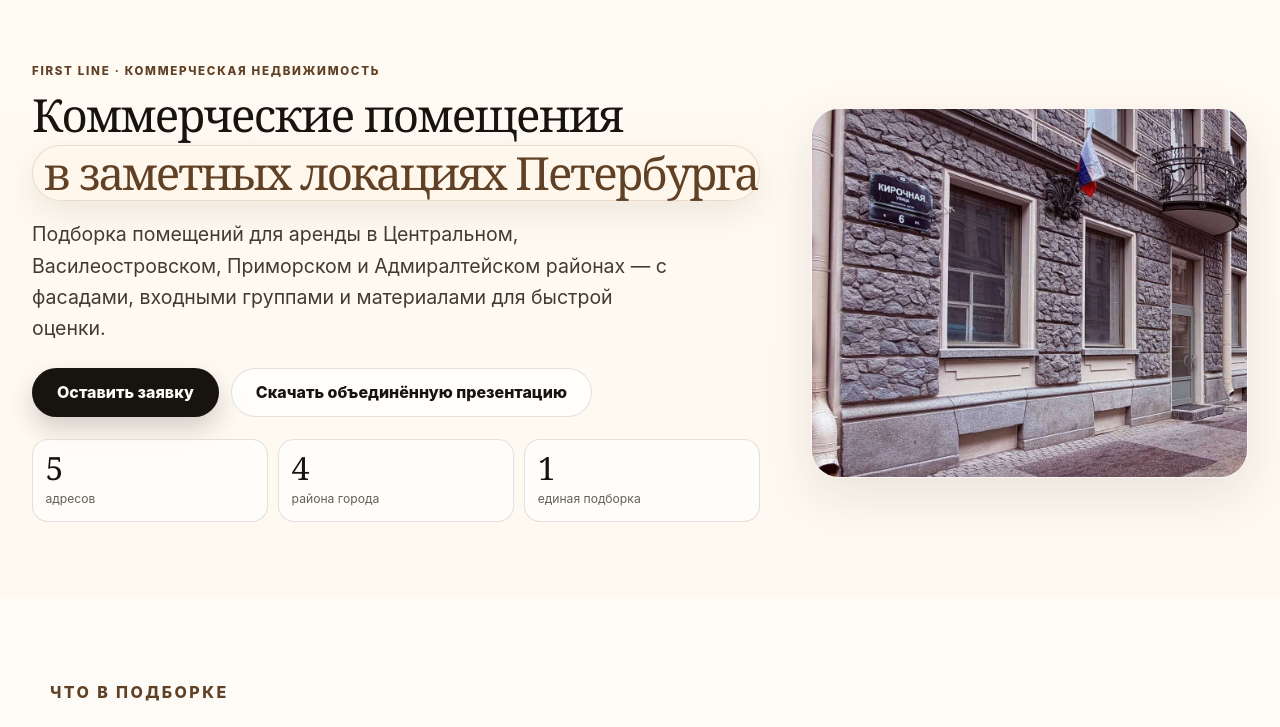
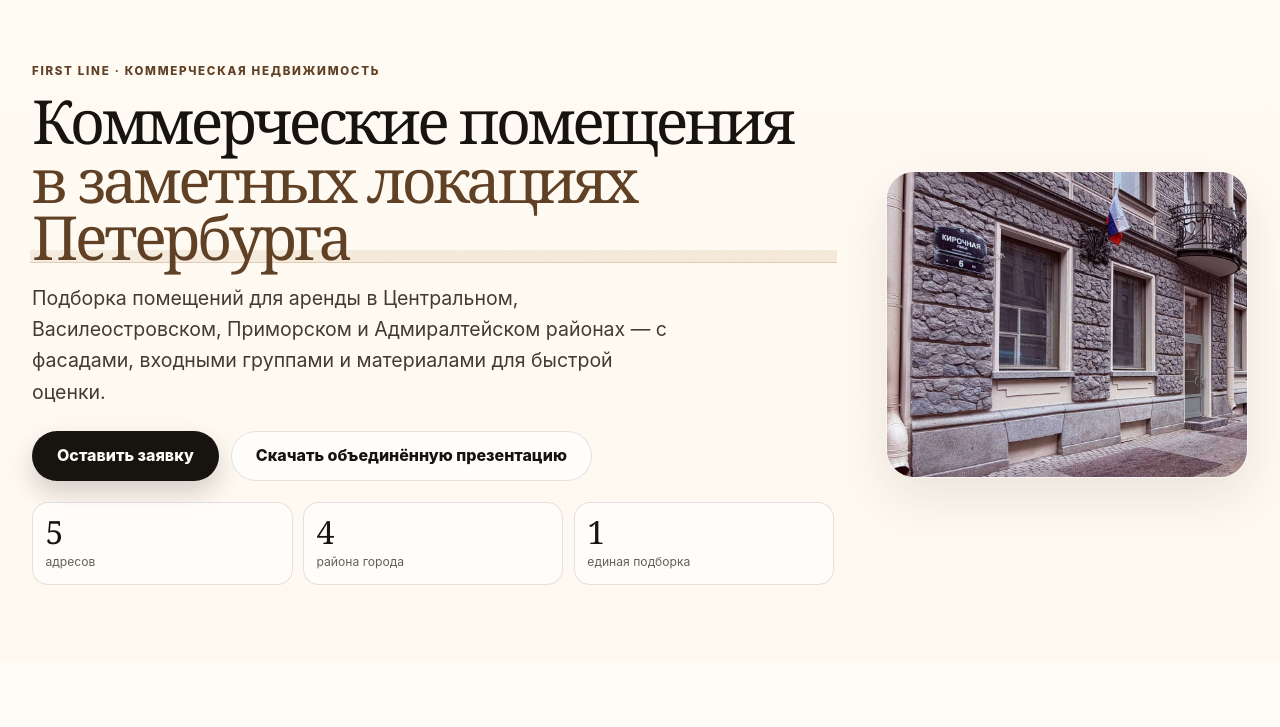
Before and after one commit to Mitronomik/mysiteA, an Astro site: page / in a window 1280 px wide. Shown: the top 727 px of the page. Built offline with nearby package versions, Linux system fonts and the light colour scheme; Astro itself is replaced by a stand-in of ours.

Commit message:
Refine hero headline hierarchy

```diff
--- a/src/components/Hero.astro
+++ b/src/components/Hero.astro
@@ -18,7 +18,7 @@ const { hero, cta } = Astro.props;
       <p class="eyebrow">{hero.eyebrow}</p>
       <h1 id="hero-title" class="hero__title">
         <span class="hero__title-line">{hero.titleLine1}</span>
-        <span class="hero__title-line hero__title-line--accent">{hero.titleLine2}</span>
+        <span class="hero__title-line hero__title-accent">{hero.titleLine2}</span>
       </h1>
       <p class="hero__lead">{hero.lead}</p>
       <div class="hero__actions" aria-label="Основные действия">
--- a/src/styles/global.css
+++ b/src/styles/global.css
@@ -107,7 +107,7 @@ h1 {
 h2 {
   max-width: 15ch;
   margin-bottom: 1rem;
-  font-size: clamp(2rem, 4.2vw, 3.7rem);
+  font-size: clamp(2rem, 3.4vw, 3.35rem);
 }
 
 h3 {
@@ -217,27 +217,42 @@ input:focus-visible {
 }
 
 .hero__title {
+  position: relative;
   max-width: 100%;
-  margin-bottom: 1.15rem;
-  font-size: clamp(2.65rem, 8.4vw, 4.25rem);
-  line-height: 1.01;
+  margin-bottom: 1.1rem;
+  font-family: var(--font-display);
+  font-size: clamp(3.2rem, 12vw, 4.9rem);
+  font-weight: 500;
+  letter-spacing: -0.055em;
+  line-height: 0.96;
 }
 
 .hero__title-line {
   display: block;
 }
 
-.hero__title-line--accent {
+.hero__title-accent {
+  position: relative;
+  display: block;
   width: fit-content;
   max-width: 100%;
-  margin-top: 0.18em;
-  border: 1px solid rgba(155, 106, 60, 0.20);
-  border-radius: 999px;
-  padding: 0.08em 0.24em 0.12em;
-  background: rgba(255, 247, 235, 0.78);
-  box-shadow: 0 12px 32px rgba(92, 64, 35, 0.10);
+  margin-top: 0.04em;
   color: var(--color-accent-dark);
-  letter-spacing: -0.045em;
+  font-family: inherit;
+  letter-spacing: inherit;
+  isolation: isolate;
+}
+
+.hero__title-accent::after {
+  content: "";
+  position: absolute;
+  z-index: -1;
+  right: -0.04em;
+  bottom: 0.04em;
+  left: -0.03em;
+  height: 0.2em;
+  background: linear-gradient(90deg, rgba(155, 106, 60, 0.10), rgba(216, 185, 142, 0.26));
+  border-bottom: 1px solid rgba(155, 106, 60, 0.22);
 }
 
 .hero__lead {
@@ -694,7 +709,7 @@ input:focus-visible {
   }
 
   .hero__title {
-    font-size: clamp(2.5rem, 4vw, 3.6rem);
+    font-size: clamp(3.25rem, 5.2vw, 4.6rem);
   }
 
   .hero__actions .button:first-child {
@@ -762,23 +777,26 @@ input:focus-visible {
   }
 
   .hero .container {
-    width: min(100% - 4rem, 1280px);
+    width: min(100% - 4rem, 1360px);
   }
 
   .hero__grid {
-    grid-template-columns: minmax(0, 1.25fr) minmax(22rem, 0.75fr);
+    grid-template-columns: minmax(0, 1.55fr) minmax(21rem, 0.7fr);
   }
 
   .hero__title {
-    font-size: clamp(2.85rem, 3.2vw, 4.1rem);
-    line-height: 0.99;
-  }
-
-  .hero__title-line {
-    white-space: nowrap;
+    font-size: clamp(3.8rem, 3.85vw, 4.9rem);
+    line-height: 0.94;
   }
 
   .hero__media {
     aspect-ratio: 1.18 / 1;
   }
 }
+
+
+@media (min-width: 1360px) {
+  .hero__title-line {
+    white-space: nowrap;
+  }
+}
```
